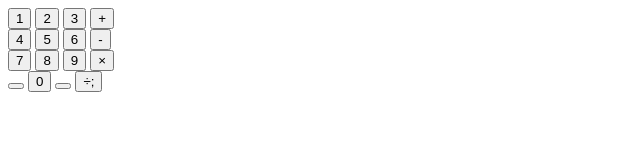
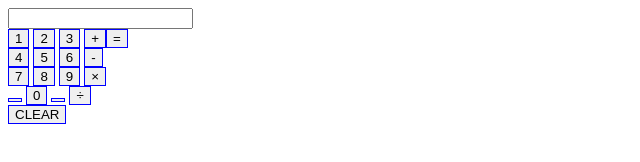
Before and after one commit to roba-adnew/calculator, a plain HTML site: page index.html in a window 1280 px wide. Shown: the whole page, without its empty margins (0-640 px from the left). Drawn offline with Linux system fonts and the light colour scheme.

Commit message:
Updated calculator with input field
Update the calculator with an input field that now displays the various
button values in the display.

 Changes to be committed:
	modified:   index.html
	modified:   main.js
	modified:   style.css

```diff
--- a/index.html
+++ b/index.html
@@ -1,37 +1,49 @@
 <!DOCTYPE html>
 <html lang="en">
 <head>
+    <link rel="stylesheet" href="style.css">
     <meta charset="UTF-8">
     <meta name="viewport" content="width=device-width, initial-scale=1.0">
-    <script src="main.js"></script>
-    <style src="style.css"></style>
+    <script src="./main.js" defer></script>
     <title>Document</title>
 </head>
 <body>
-    <div class="row">
-        <button class="button" id="1">1</button>
-        <button class="button" id="2">2</button>
-        <button class="button" id="3">3</button>
-        <button class="button" id="add">+</button>
+    <div class="display">
+        <input id="input" type="text"><br>
     </div>
-    <div class="row">
-        <button class="button" id="4">4</button>
-        <button class="button" id="5">5</button>
-        <button class="button" id="6">6</button>
-        <button class="button" id="subtract">-</button>
+    <div class="calc">
+        <div class="input">
+            <div class="row">
+                <button id="1">1</button>
+                <button id="2">2</button>
+                <button id="3">3</button>
+                <button id="add">+</button>
+            </div>
+            <div class="row">
+                <button id="4">4</button>
+                <button id="5">5</button>
+                <button id="6">6</button>
+                <button id="subtract">-</button>
+            </div>
+            <div class="row">
+                <button id="7">7</button>
+                <button id="8">8</button>
+                <button id="9">9</button>
+                <button id="multiply">&times;</button>
+            </div>
+            <div class="row">
+                <button id="blank"></button>
+                <button id="0">0</button>
+                <button id="blank"></button>
+                <button id="divide">&divide;</button>
+            </div>
+        </div>
+        <div class="equals">
+            <button id="equals">&equals;</button>
+        </div>
     </div>
-    <div class="row">
-        <button class="button" id="7">7</button>
-        <button class="button" id="8">8</button>
-        <button class="button" id="9">9</button>
-        <button class="button" id="multiply">&times;</button>
-    <div class="row">
-        <button class="button" id="blank"></button>
-        <button class="button" id="0">0</button>
-        <button class="button" id="blank"></button>
-        <button class="button" id="divide">&divide;;</button>
+    <div class="clear">
+        <button id="clear">CLEAR</button>
     </div>
-
-
 </body>
 </html>
--- a/main.js
+++ b/main.js
@@ -7,4 +7,22 @@ function operator(a,op,b) {
     }
 }
 
-console.log(operator(20,"/",10))
+function displayOnPress() {
+    // Grab the HTML elements for the display and the button
+    const buttons = document.querySelectorAll("button");
+    const display = document.getElementById('input');
+
+    // Run a listener for button presses and update the display
+    buttons.forEach(button =>
+        button.addEventListener("click", function(event) {
+            // Clear the input whenever a button is pressed
+            console.log(display);
+            display.innerHTML = "   ";
+
+            // Update the display with the given button
+            display.value = this.id;
+        })
+    );
+}
+
+displayOnPress();
--- a/style.css
+++ b/style.css
@@ -1,7 +1,13 @@
-.row {
-    display: flex;
+button {
+    border: .5px solid blue;
+    flex: 1 1 0px;
 }
 
-button {
-    border: 1px, solid, blue;
+.calc {
+    display: flex;
+    flex-direction: row;
+    flex-wrap: nowrap;
 }
+#input {
+    text-align: right;
+}
```
